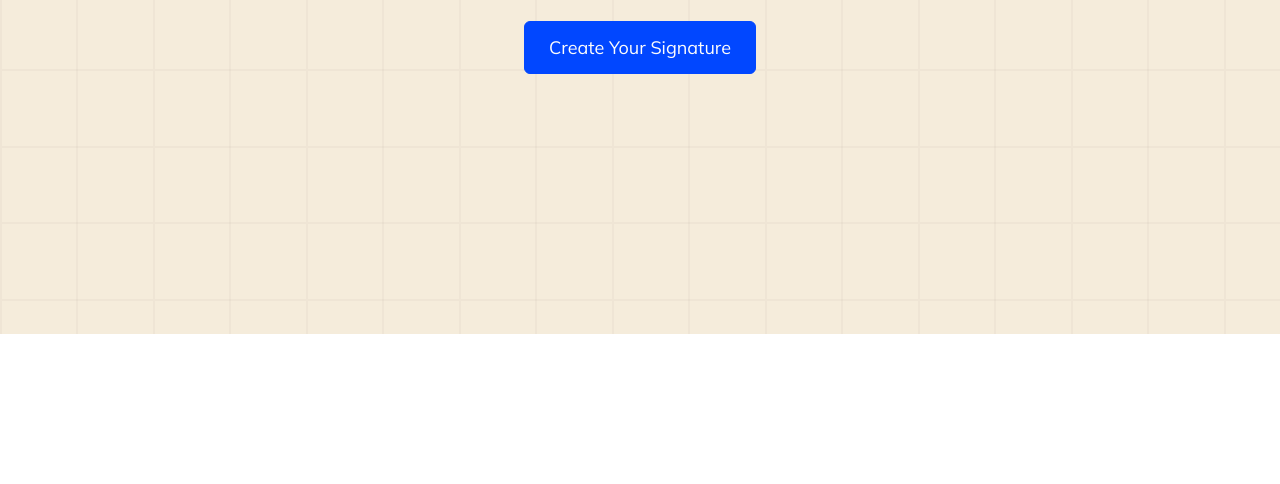
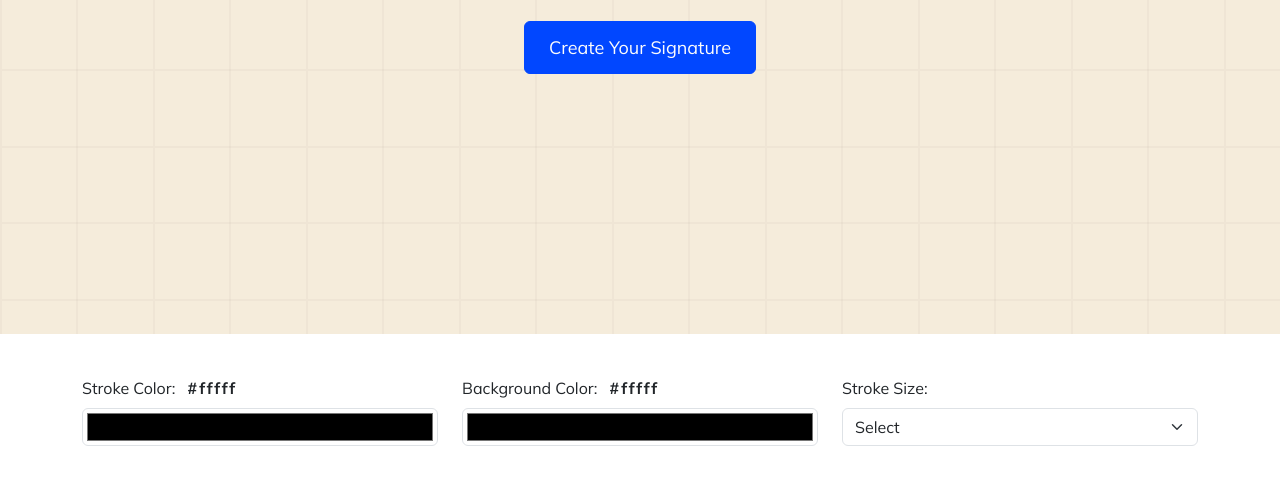
Before and after one commit to dev-vivekkr30/JavaScript-Micro-Projects, a plain HTML site: page Signeasy Signature App/app.html in a window 1280 px wide. Shown: the part 466-950 px from the top of the page. Drawn offline with nearby package versions, Linux system fonts and the light colour scheme.

Commit message:
added-color-inputs

```diff
--- a/Signeasy Signature App/CSS/style.css
+++ b/Signeasy Signature App/CSS/style.css
@@ -43,3 +43,11 @@
 .sign-app{
     height: 100vh;
 }
+
+.color-section{
+    font-family: var(--main-font);
+}
+
+.color-section .form-control{
+    height: 38px;
+}
--- a/Signeasy Signature App/app.html
+++ b/Signeasy Signature App/app.html
@@ -17,7 +17,8 @@
         <div class="container hero-content d-flex flex-column justify-content-center align-items-center">
             <p class="fs-5">🤘Your Signature App</p>
             <h1 class="fw-bold">Signeasy</h1>
-            <p class="mb-4 fs-4 text-center">Create your electronic signature instantly with this free electronic signature
+            <p class="mb-4 fs-4 text-center">Create your electronic signature instantly with this free electronic
+                signature
                 maker. Signing online
                 could not have been easier.</p>
             <a href="#signeasy-app" class="main-btn">Create Your Signature</a>
@@ -25,9 +26,35 @@
     </div>
     <!-- App Section -->
 
-    <div class="container sign-app" id="signeasy-app">
-        <div class="color-section">
-
+    <div class="container wrapper sign-app" id="signeasy-app">
+        <div class="color-section row">
+            <div class="col-md-4">
+                <div class="mb-3">
+                    <label for="stroke-color-label" class="form-label">Stroke Color: <span
+                            class="color-value fw-bold ms-2" style="letter-spacing: 2px;">#fffff</span></label>
+                    <input type="color" class="form-control p-1 rounded" id="stroke-color">
+                </div>
+            </div>
+            <div class="col-md-4">
+                <div class="mb-3">
+                    <label for="stroke-color-label" class="form-label">Background Color: <span
+                            class="color-value fw-bold ms-2" style="letter-spacing: 2px;">#fffff</span></label>
+                    <input type="color" class="form-control p-1 rounded" id="stroke-color">
+                </div>
+            </div>
+            <div class="col-md-4">
+                <div class="mb-3">
+                    <label for="stroke-color-label" class="form-label">Stroke Size:</label>
+                    <select class="form-select" aria-label="Default select example">
+                        <option selected>Select</option>
+                        <option value="5">5px</option>
+                        <option value="10">10px</option>
+                        <option value="15">15px</option>
+                        <option value="20">20px</option>
+                        <option value="30">25px</option>
+                      </select>
+                </div>
+            </div>
         </div>
     </div>
 
```
